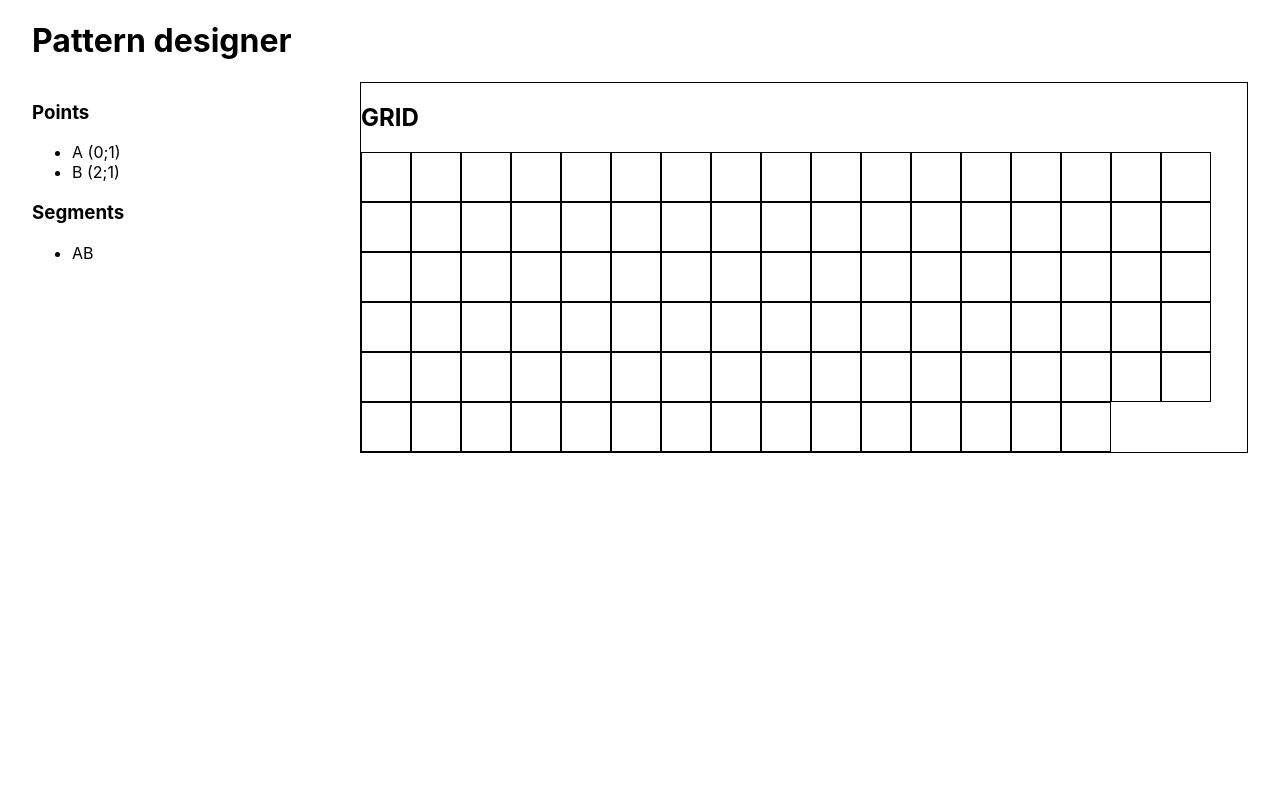
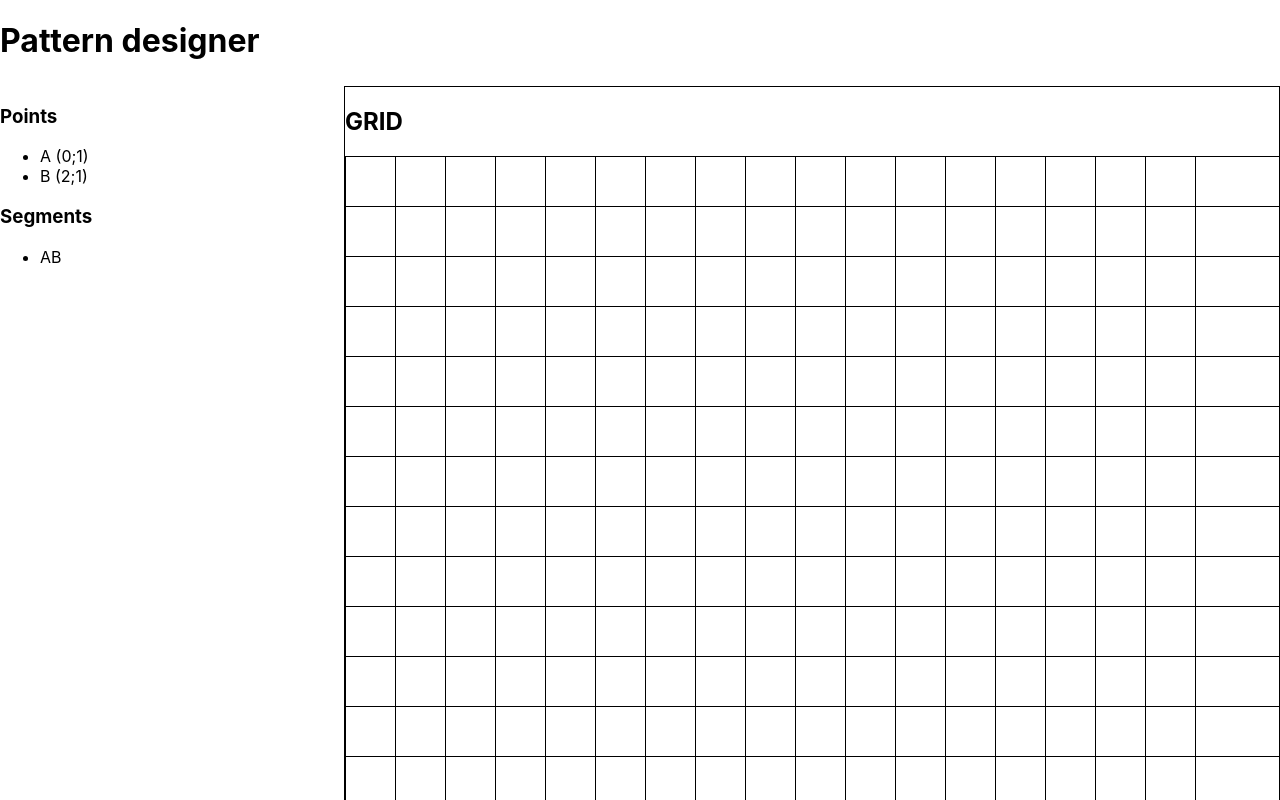
Before and after one commit to MathildeMerx/PatternMaker, a React (Create React App) app: page / in a window 1280 px wide. Built offline with nearby package versions, Linux system fonts and the light colour scheme.

Commit message:
grid lines added

```diff
--- a/src/App.css
+++ b/src/App.css
@@ -1,9 +1,10 @@
 .point-button {
+    height: 16px;
+    left: -9px;
     opacity: 0;
     position: relative;
-    top: -18px;
-    left: -5px;
-    width: 10px;
+    top: -13px;
+    width: 16px;
 }
 
 .point-button:hover {
@@ -11,31 +12,82 @@
 }
 
 .content {
-    margin: 16px 32px;
+    position: fixed;
+    width: 100vw;
+    height: 100vh;
+    top: 0;
+    left: 0;
+}
+
+.title {
+    height: 43px;
 }
 
 .design-content {
     border: solid 1px;
     display: flex;
     flex-wrap: wrap;
+    height: calc(100% - 43px);
 }
 
 .design-grid {
     display: flex;
     flex-wrap: wrap;
+    width: 100%;
+    height: 100%;
+    justify-content: flex-start;
+    align-items: flex-start;
+    gap: 0;
+    position: relative;
 }
 
 .grid {
+    justify-content: start;
     display: grid;
     grid-column-gap: 32px;
     grid-template-columns: 1fr 3fr;
+    height: 100%;
 }
 
 .line {
     box-sizing: border-box;
-    border: solid 1px;
-    display: inline-block;
+    border-style: solid solid solid solid;
+    border-width: 1px;
     height: 50px;
     margin: 0px;
+    vertical-align: bottom;
     width: 50px;
+    line-height: 0;
 }
+
+.line.top-cell {
+    /* border-style: solid solid solid solid; */
+}
+
+.line.right-cell {
+    /* border-style: solid solid solid solid; */
+}
+
+.line.first-cell {
+    /* border-style: solid solid solid solid; */
+}
+
+.pattern-name {
+    height: fit-content;
+}
+
+.row {
+    width: 100%;
+    height: 1px;
+    background-color: black;
+    position: absolute;
+    left: 0;
+}
+
+.column {
+    height: 100%;
+    width: 1px;
+    background-color: black;
+    position: absolute;
+    top: 0;
+}
--- a/src/App.js
+++ b/src/App.jsx
@@ -1,10 +1,11 @@
 import "./App.css";
+import { GridCell } from "./GridCell";
 
 function App() {
     return (
         <div className="content">
             <header>
-                <h1>Pattern designer</h1>
+                <h1 className="title">Pattern designer</h1>
             </header>
             <main className="grid">
                 <aside>
@@ -19,18 +20,8 @@ function App() {
                     </ul>
                 </aside>
                 <section className="design-content">
-                    <h2>GRID</h2>
-                    <div className="design-grid">
-                        {Array(100)
-                            .fill(1)
-                            .map((x) => {
-                                return (
-                                    <div className="line">
-                                        <button className="point-button"></button>
-                                    </div>
-                                );
-                            })}
-                    </div>
+                    <h2 className="pattern-name">GRID</h2>
+                    <GridCell />
                 </section>
             </main>
         </div>
--- /dev/null
+++ b/src/GridCell.jsx
@@ -0,0 +1,52 @@
+import { useContainerDimensions } from "./useContainerDimensions";
+import "./App.css";
+
+function GridCell() {
+    const [{ width, height }, containerRef] = useContainerDimensions();
+    console.log(`width: ${width}, height: ${height}`);
+
+    const numCellWidth = Math.floor(width / 50);
+    const numCellHeight = Math.floor(height / 50);
+    const numCell = numCellWidth * numCellHeight;
+
+    const arrWidth = [...Array(numCellWidth).keys()];
+    const arrHeight = [...Array(numCellHeight).keys()];
+
+    return (
+        <div className="design-grid" ref={containerRef}>
+            {arrWidth.map((line) => (
+                <div
+                    key={line}
+                    className="column"
+                    style={{ left: `${line * 50}px` }}
+                />
+            ))}
+            {arrHeight.map((line) => (
+                <div
+                    key={line}
+                    className="row"
+                    style={{ top: `${line * 50}px` }}
+                />
+            ))}
+            {/* {arr.map((cell) => {
+                return <div key={cell} className="line " />;
+                if (cell === 0) {
+                    return <div key={cell} className="line first-cell"></div>;
+                }
+                if (cell < numCellWidth) {
+                    return <div key={cell} className="line top-cell"></div>;
+                } else if (cell % numCellWidth === 0) {
+                    return <div key={cell} className="line right-cell"></div>;
+                } else {
+                    return (
+                        <div key={cell} className="line">
+                            <button className="point-button"></button>
+                        </div>
+                    );
+                }
+            })} */}
+        </div>
+    );
+}
+
+export { GridCell };
--- /dev/null
+++ b/src/useContainerDimensions.js
@@ -0,0 +1,25 @@
+import { useEffect, useState, useRef } from "react";
+
+function useContainerDimensions() {
+    const containerRef = useRef();
+
+    const [dimensions, setDimensions] = useState({ width: 0, height: 0 });
+
+    useEffect(() => {
+        function getDimension() {
+            setDimensions({
+                width: containerRef.current.offsetWidth,
+                height: containerRef.current.offsetHeight,
+            });
+        }
+
+        getDimension();
+
+        window.addEventListener("resize", getDimension);
+        return () => window.removeEventListener("resize", getDimension);
+    }, []);
+
+    return [dimensions, containerRef];
+}
+
+export { useContainerDimensions };
```
